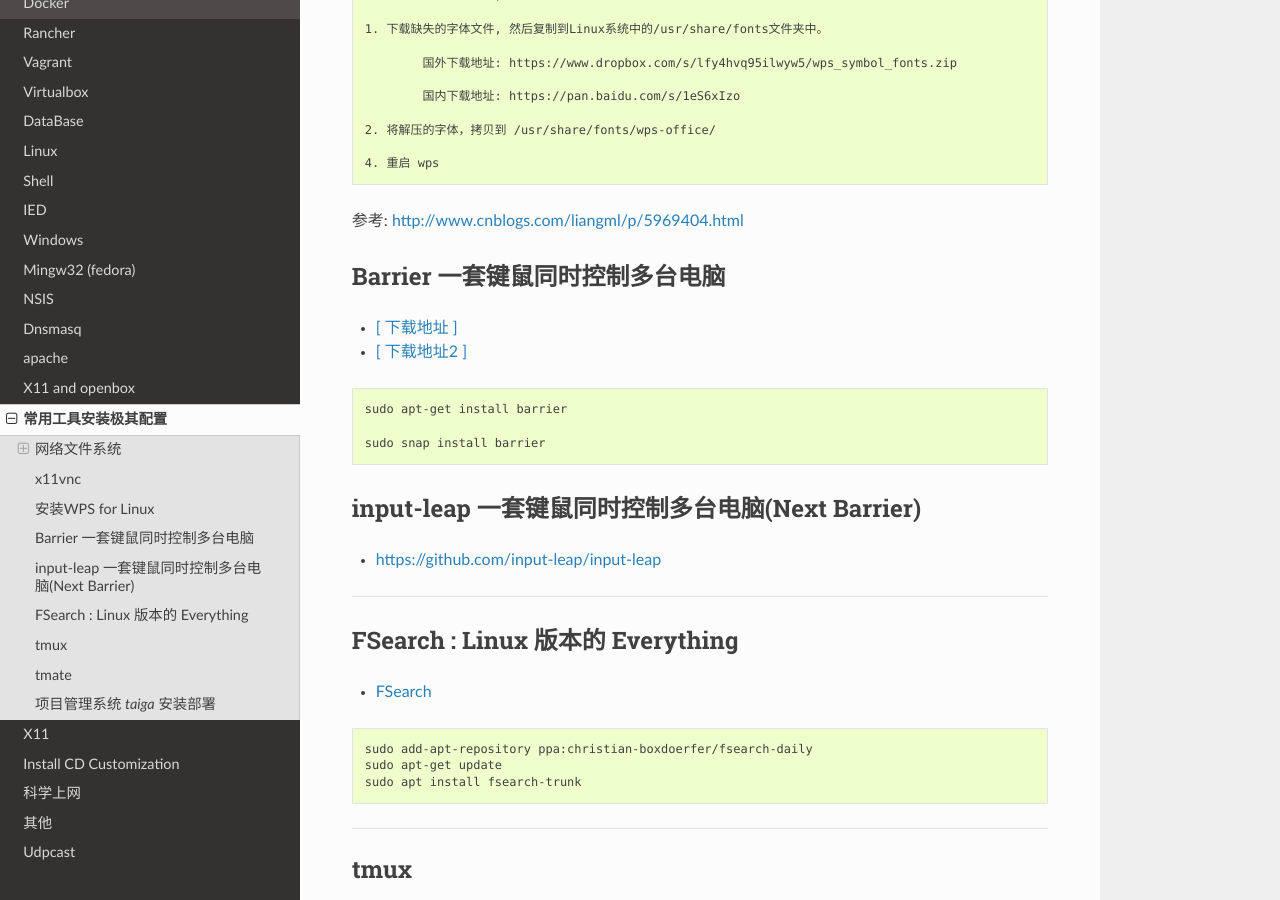
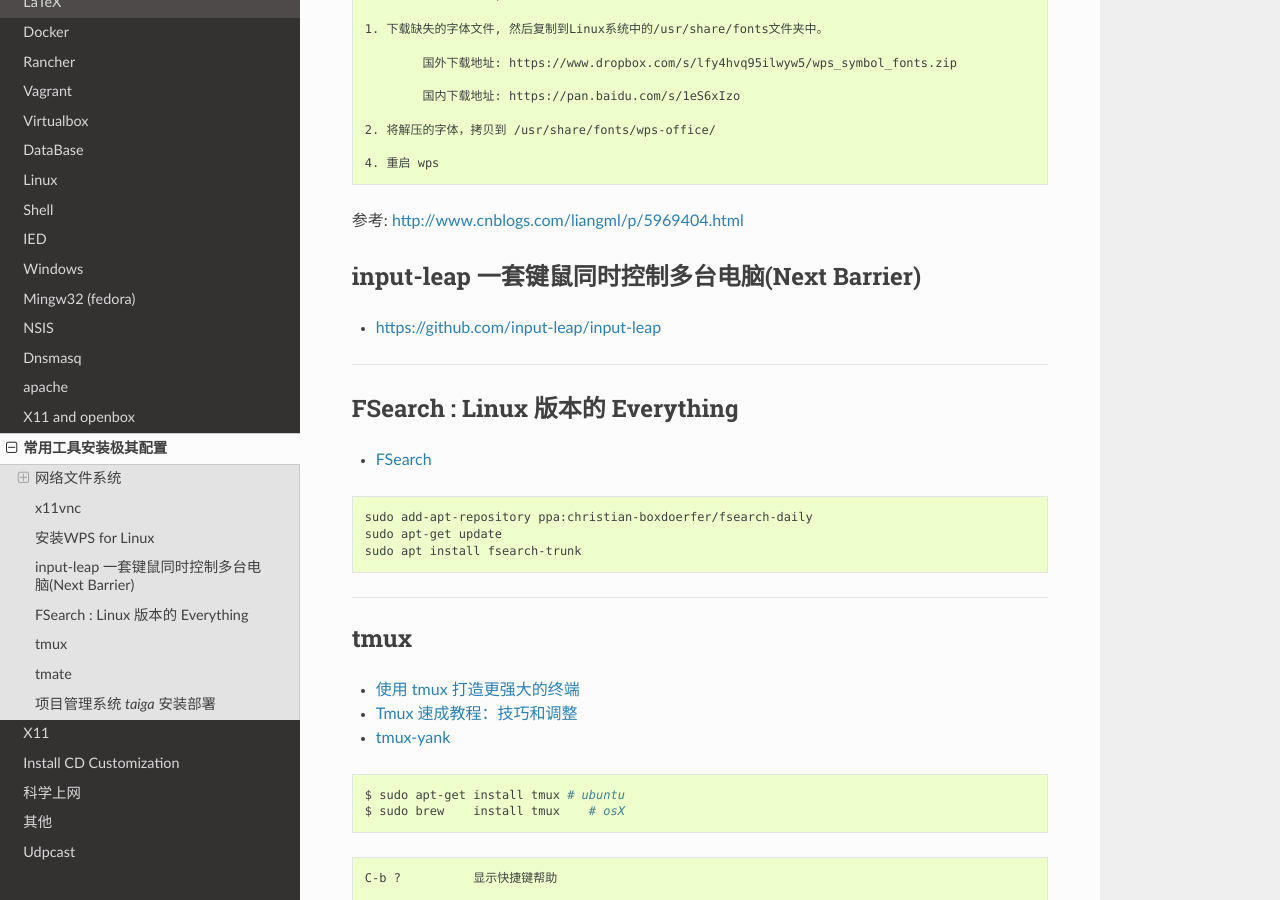
Before and after one commit to my-rds-store/my_space, a Sphinx documentation site: the page built from source/linux_tools_cfg/index.rst, in a window 1280 px wide and 900 px high, scrolled down 3912 px. Built offline with Sphinx 7.4.7 and the Read the Docs theme 3.1.0, drawn with Linux system fonts in a browser that asks for light colours.

Commit message:
updat e...

```diff
--- a/source/linux_tools_cfg/index.rst
+++ b/source/linux_tools_cfg/index.rst
@@ -242,23 +242,11 @@
 
 
 
-Barrier 一套键鼠同时控制多台电脑
----------------------------------------------
-
-* `[ 下载地址 ] <https://github.com/debauchee/barrier/releases>`_
-* `[ 下载地址2 ] <https://sourceforge.net/projects/barrier.mirror/files/>`_
-
-.. code-block:: sh
-
-        sudo apt-get install barrier
-
-        sudo snap install barrier
-
-
 input-leap 一套键鼠同时控制多台电脑(Next Barrier)
 ------------------------------------------------------------------------------
 
 * https://github.com/input-leap/input-leap
+
 
 
 -----
```
